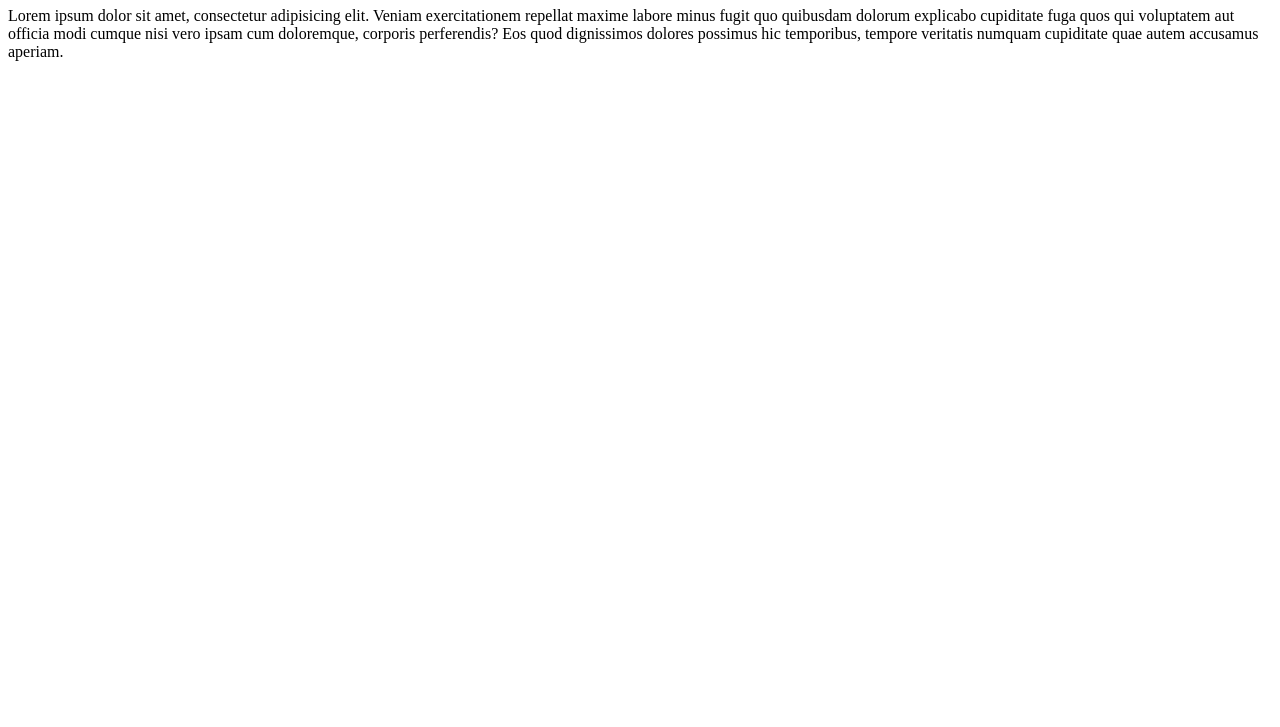
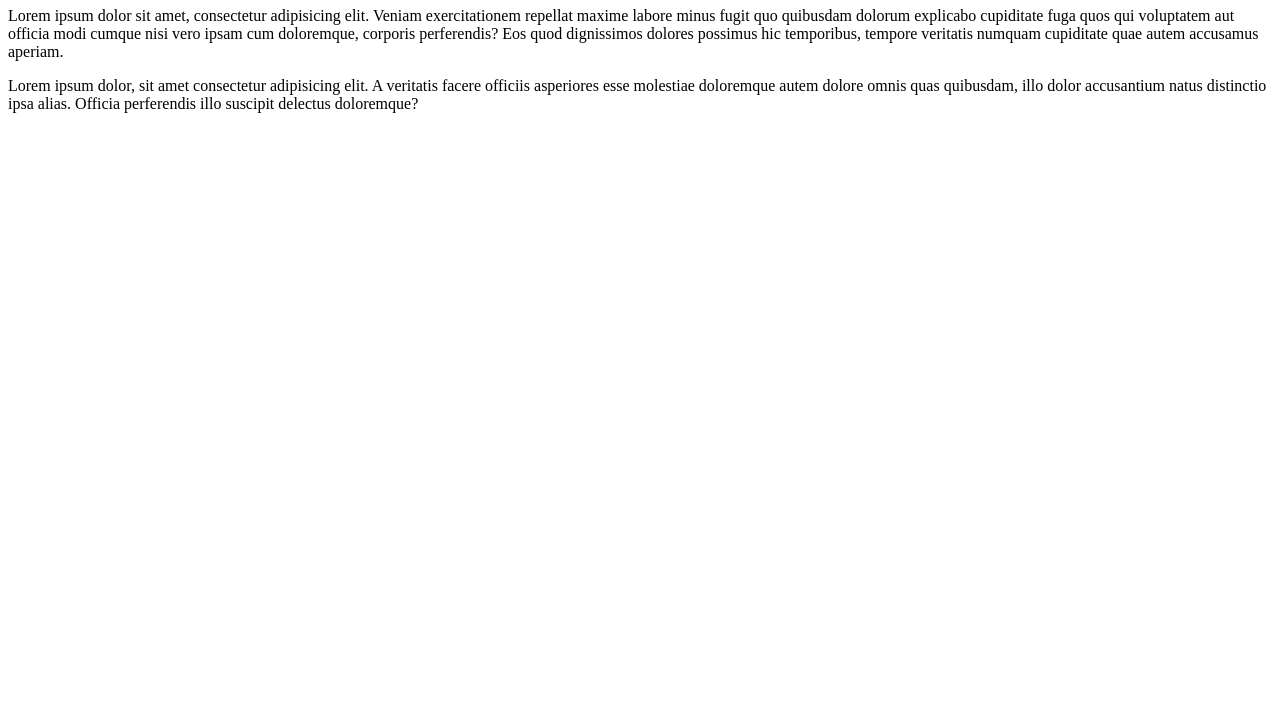
Before and after one commit to Nishant5789/Reat-JS, a plain HTML site: page index.html in a window 1280 px wide. Shown: the part 73-800 px from the top of the page. Drawn offline with Linux system fonts and the light colour scheme.

Commit message:
add p tag

```diff
--- a/index.html
+++ b/index.html
@@ -9,5 +9,6 @@
 <body>
     <h1>name of code</h1>
     <div>Lorem ipsum dolor sit amet, consectetur adipisicing elit. Veniam exercitationem repellat maxime labore minus fugit quo quibusdam dolorum explicabo cupiditate fuga quos qui voluptatem aut officia modi cumque nisi vero ipsam cum doloremque, corporis perferendis? Eos quod dignissimos dolores possimus hic temporibus, tempore veritatis numquam cupiditate quae autem accusamus aperiam.</div>
+    <p>Lorem ipsum dolor, sit amet consectetur adipisicing elit. A veritatis facere officiis asperiores esse molestiae doloremque autem dolore omnis quas quibusdam, illo dolor accusantium natus distinctio ipsa alias. Officia perferendis illo suscipit delectus doloremque?</p>
 </body>
 </html>
```
